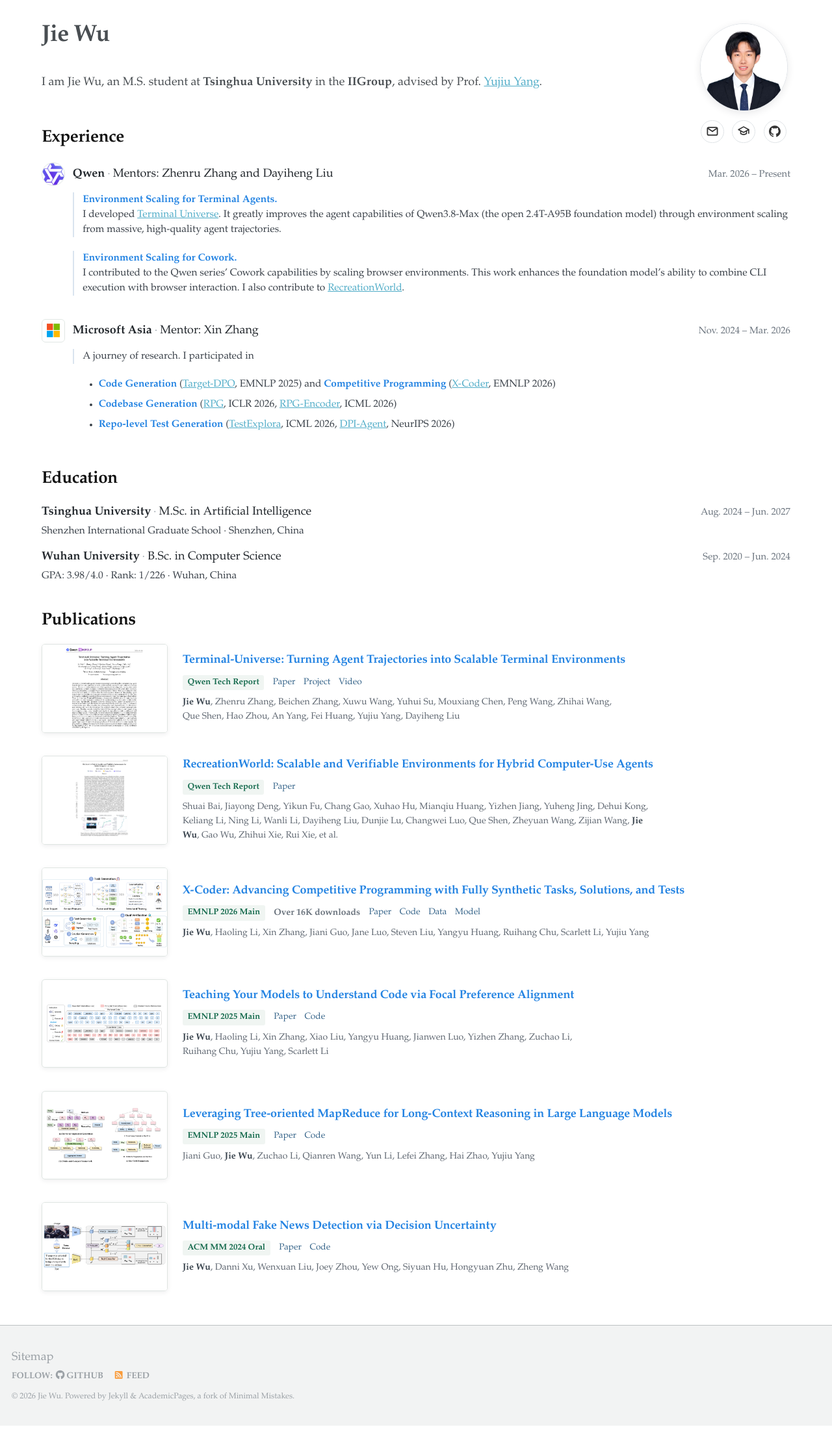
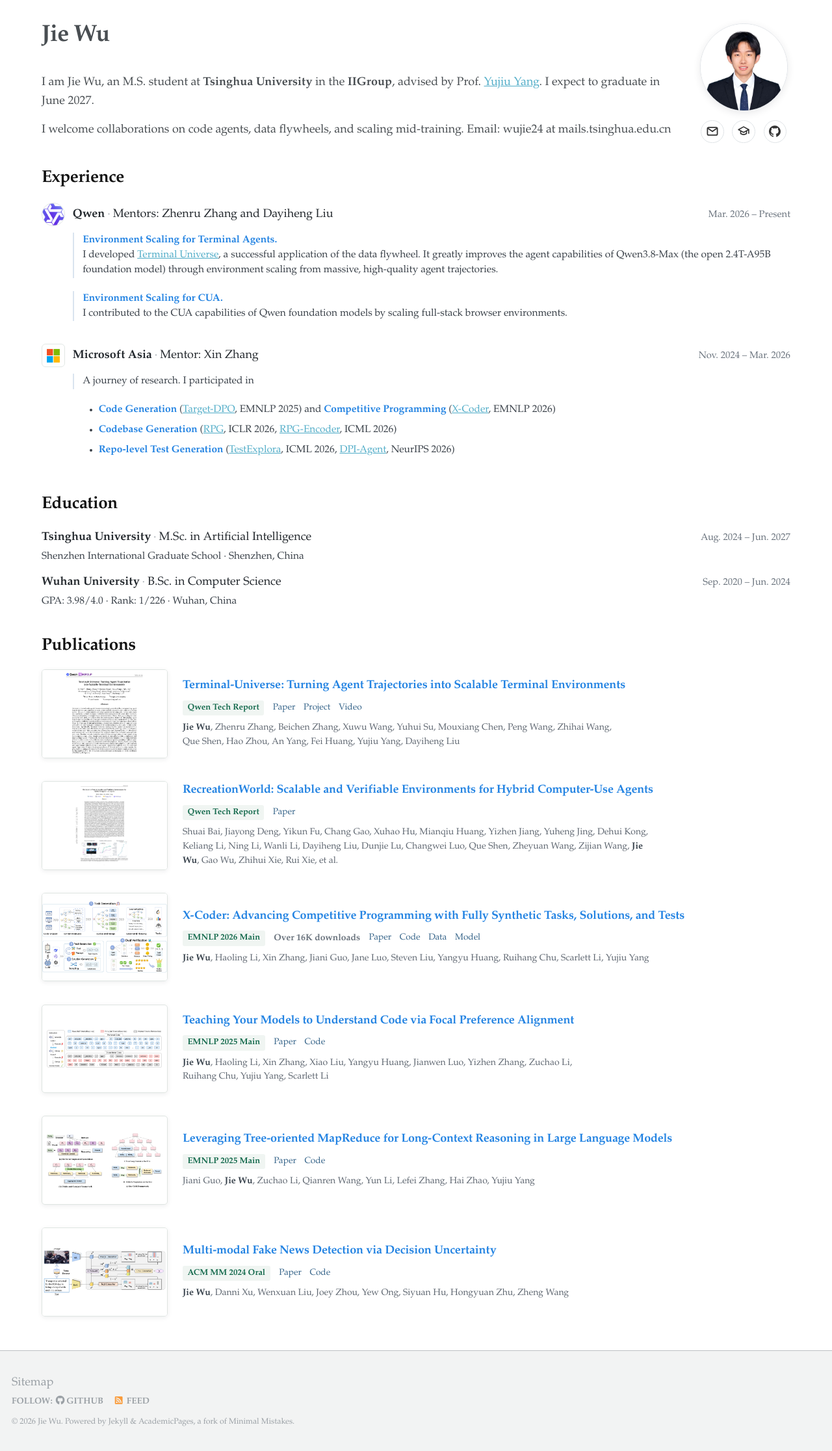
Before and after one commit to JieWu02/JieWu02.github.io, a Jekyll site: the page built from _pages/about.md, in a window 1280 px wide. Shown: the whole page at 65% size. Built offline with Jekyll 4.4.1, drawn with Linux system fonts in a browser that asks for light colours; before the commit the page ends 2194 px from its top, so only the background shows below that.

Commit message:
Update biography and research collaboration wording

```diff
--- a/_pages/about.md
+++ b/_pages/about.md
@@ -12,7 +12,8 @@ redirect_from:
 <section class="profile-hero" aria-label="About Jie Wu">
   <div class="profile-hero__copy">
     <h1 class="profile-hero__name">Jie Wu</h1>
-    <p> I am Jie Wu, an M.S. student at <strong>Tsinghua University</strong> in the <strong>IIGroup</strong>, advised by Prof. <a href="https://iigroup.github.io/about/">Yujiu Yang</a>.</p>
+    <p>I am Jie Wu, an M.S. student at <strong>Tsinghua University</strong> in the <strong>IIGroup</strong>, advised by Prof. <a href="https://iigroup.github.io/about/">Yujiu Yang</a>. I expect to graduate in June 2027.</p>
+    <p>I welcome collaborations on code agents, data flywheels, and scaling mid-training. Email: wujie24 at mails.tsinghua.edu.cn</p>
   </div>
   <aside class="profile-hero__identity" aria-label="Profile and contact links">
     <img class="profile-hero__avatar" src="/images/profile-portrait.jpg" alt="Jie Wu">
@@ -36,8 +37,8 @@ redirect_from:
         </div>
       </div>
       <div class="timeline-item__detail">
-        <p><strong>Environment Scaling for Terminal Agents.</strong><br>I developed <a href="https://terminal-universe-project.github.io/">Terminal Universe</a>. It greatly improves the agent capabilities of Qwen3.8-Max (the open 2.4T-A95B foundation model) through environment scaling from massive, high-quality agent trajectories.</p>
-        <p><strong>Environment Scaling for Cowork.</strong><br>I contributed to the Qwen series’ Cowork capabilities by scaling browser environments. This work enhances the foundation model’s ability to combine CLI execution with browser interaction. I also contribute to <a href="https://huggingface.co/papers/2609.22000">RecreationWorld</a>.</p>
+        <p><strong>Environment Scaling for Terminal Agents.</strong><br>I developed <a href="https://terminal-universe-project.github.io/">Terminal Universe</a>, a successful application of the data flywheel. It greatly improves the agent capabilities of Qwen3.8-Max (the open 2.4T-A95B foundation model) through environment scaling from massive, high-quality agent trajectories.</p>
+        <p><strong>Environment Scaling for CUA.</strong><br>I contributed to the CUA capabilities of Qwen foundation models by scaling full-stack browser environments.</p>
       </div>
     </article>
 
--- a/_sass/_profile-sections.scss
+++ b/_sass/_profile-sections.scss
@@ -33,6 +33,10 @@
   line-height: 1.65;
 }
 
+.page__content .profile-hero__copy p + p {
+  margin-top: 0.75rem;
+}
+
 .page__content .profile-hero__name {
   margin: 0 0 2.1rem;
   color: var(--profile-ink);
@@ -44,12 +48,6 @@
 .page__content .profile-hero__tagline {
   margin-top: 0.35rem;
   color: #4f5963;
-}
-
-@media (min-width: 601px) {
-  .profile-hero + .profile-section {
-    margin-top: -2.5rem;
-  }
 }
 
 .profile-hero__identity {
```
